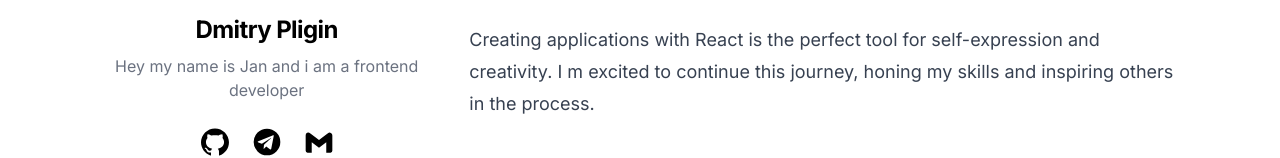
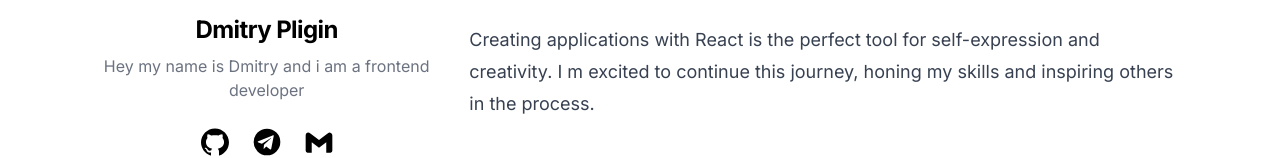
Before and after one commit to Jardarr/portfolio, a Next.js app: page / in a window 1280 px wide. Shown: the part 403-561 px from the top of the page. Built offline with nearby package versions, Linux system fonts and the light colour scheme.

Commit message:
fix: home page

```diff
--- a/app/page.tsx
+++ b/app/page.tsx
@@ -20,7 +20,7 @@ export default function Home() {
 						Dmitry Pligin
 					</h3>
 					<p className="text-gray-500 dark:text-gray-300 text-center">
-						Hey my name is Jan and i am a frontend developer
+						Hey my name is Dmitry and i am a frontend developer
 					</p>
 					<div className="flex pt-6 space-x-5">
 						<a href="https://github.com/Jardarr" target="_blank">
```
